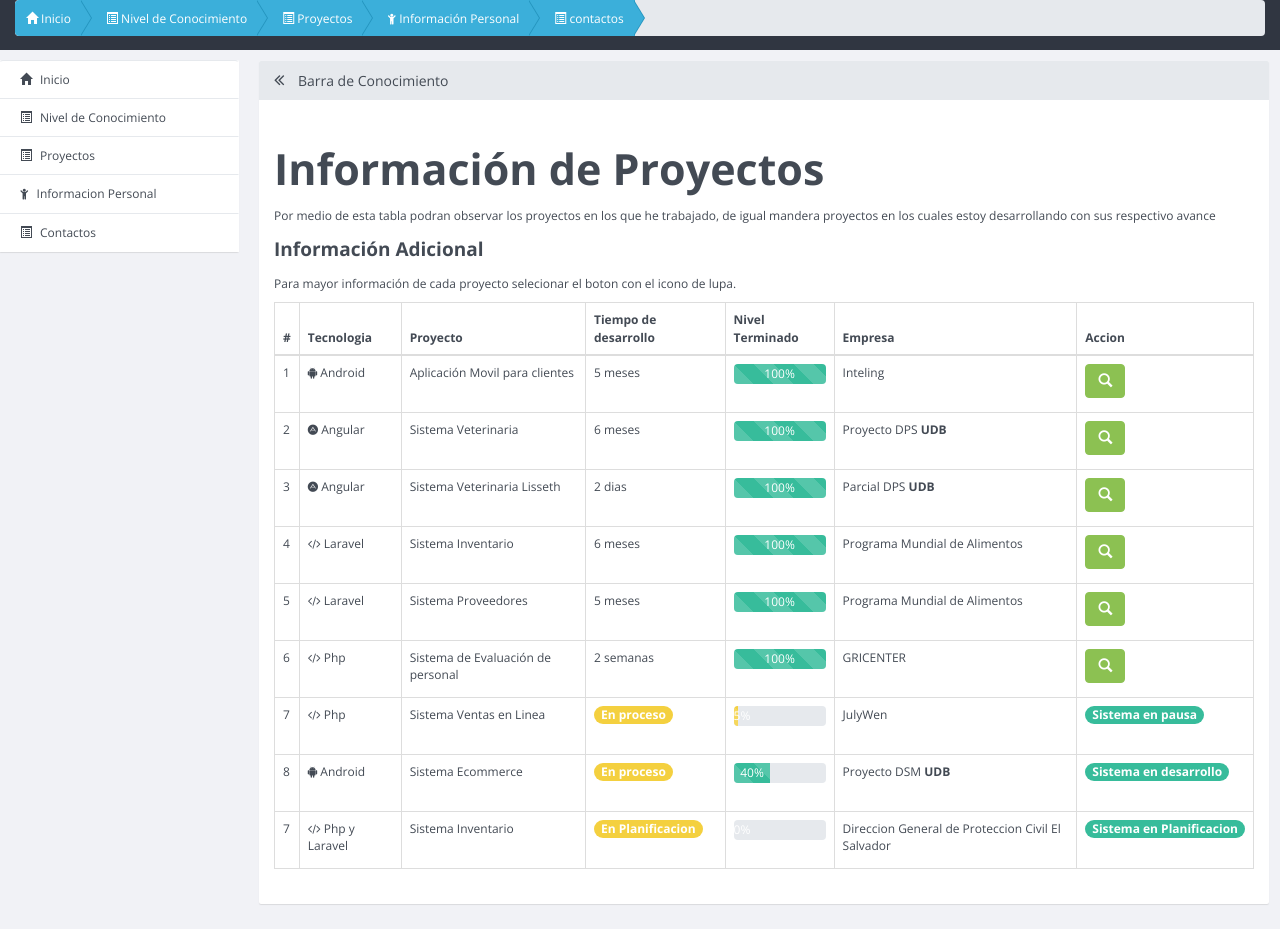
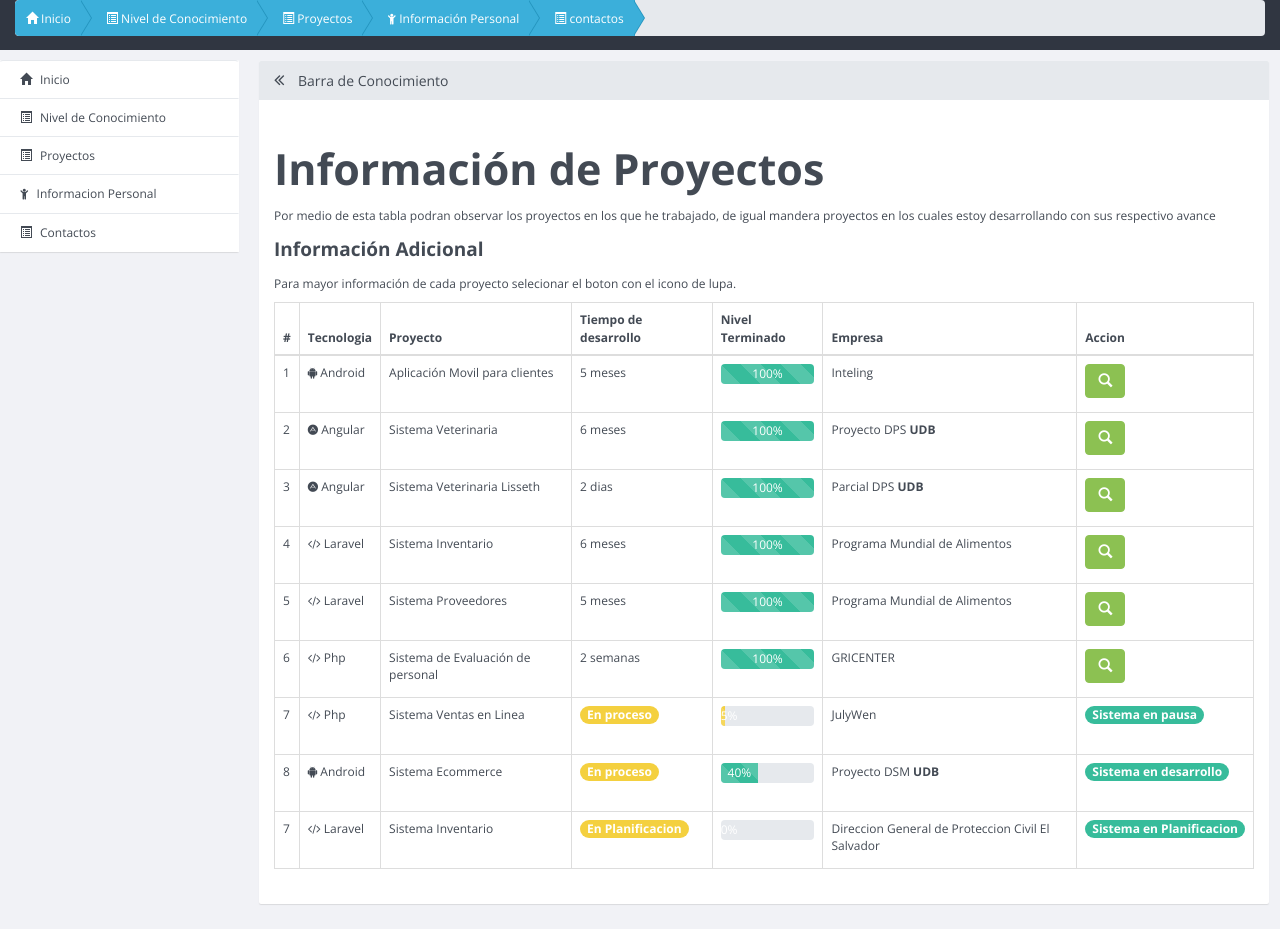
Before and after one commit to ManuelGamez/portafolio, a plain HTML site: page ListaProyectos.html in a window 1280 px wide. Shown: the top 929 px of the page. Drawn offline with nearby package versions, Linux system fonts and the light colour scheme.

Commit message:
NUevos Cambios

```diff
--- a/ListaProyectos.html
+++ b/ListaProyectos.html
@@ -187,7 +187,7 @@
                             </tr>
 							<tr>
                               <td>7</td>
-                              <td><span class="fa  fa-code"> </span> Php y Laravel</td>
+                              <td><span class="fa  fa-code"> </span> Laravel</td>
                               <td>Sistema Inventario</td>
                               <td><span class="badge badge-warning">En Planificacion</span></td>
                               <td><div class="progress progress-striped active">
```
